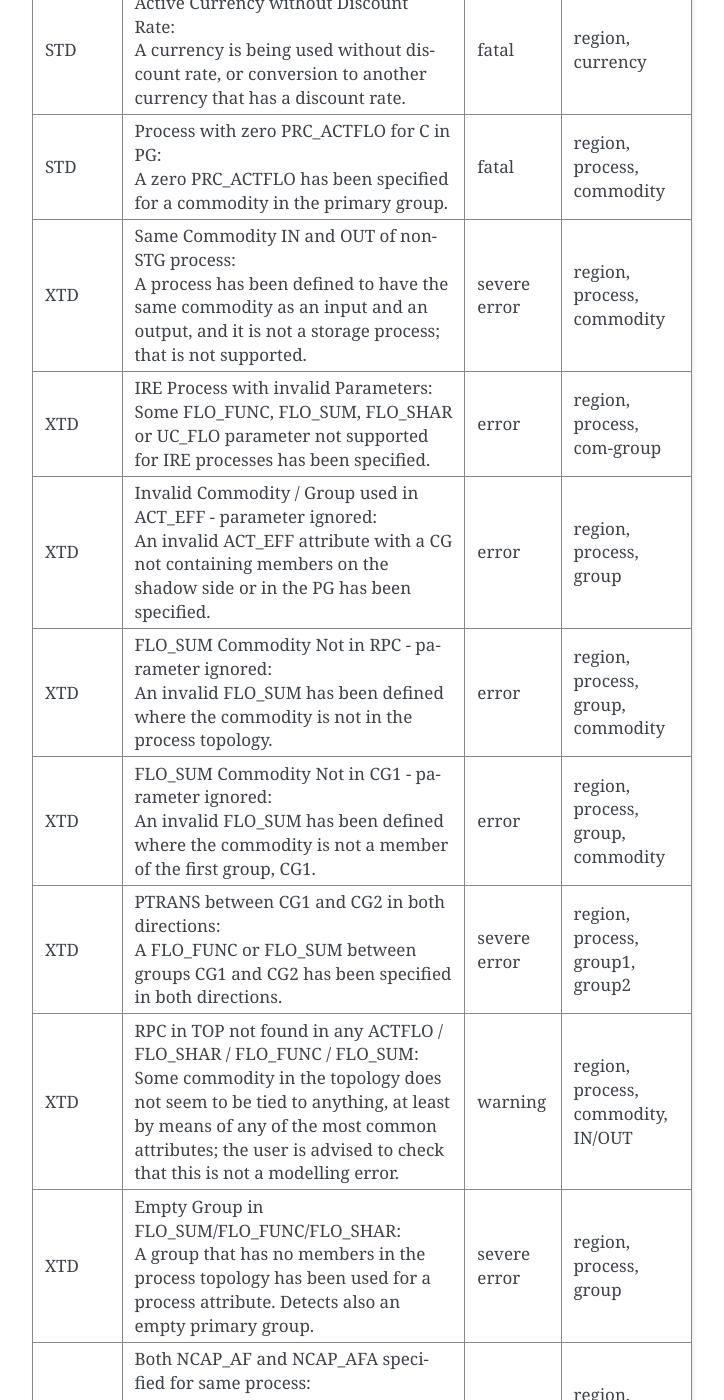
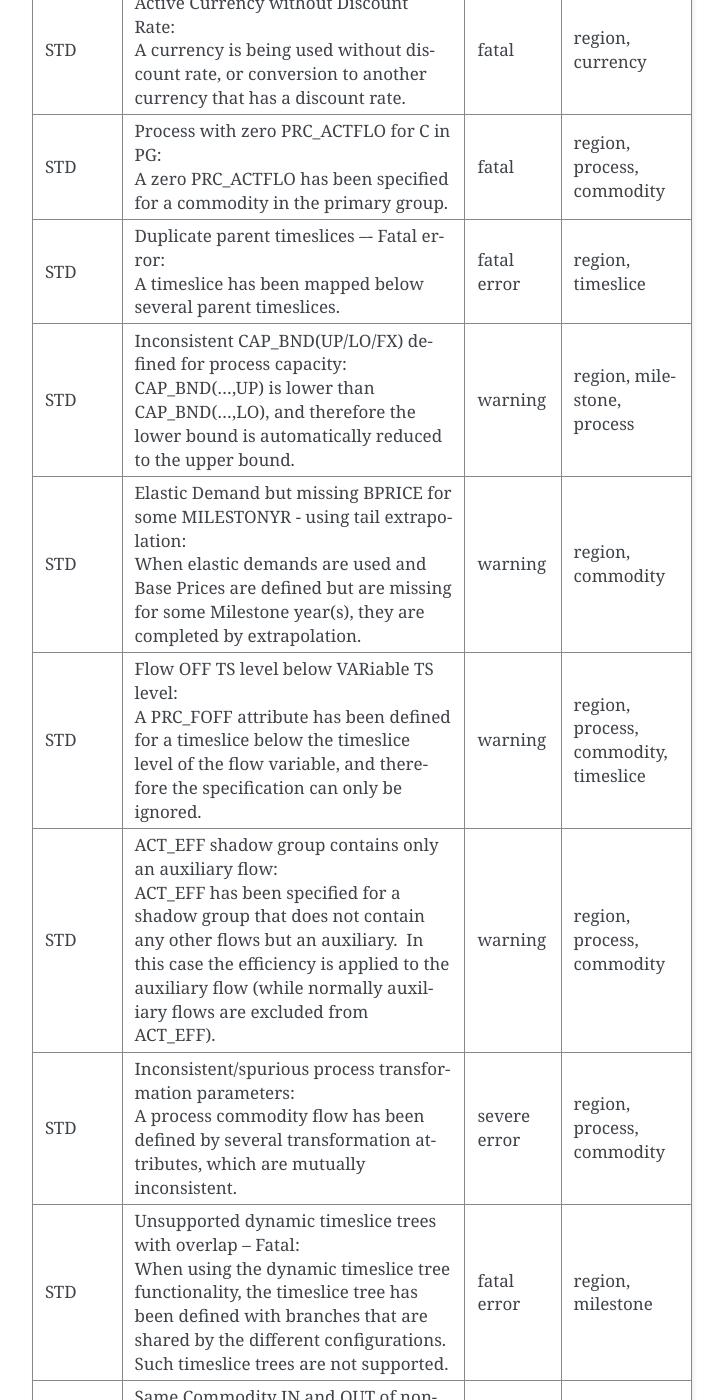
Before and after one commit to experimentarium/times, a Sphinx documentation site: the page built from docs/part-3/02-model-run.md, in a window 1280 px wide and 1400 px high, scrolled down 26238 px. Shown: the whole window, without its empty margins (388-1112 px from the left). Built offline with Sphinx 7.4.7, drawn with Linux system fonts in a browser that asks for light colours; some of the changed text lies outside the part shown.

Commit message:
Update the QA table inline with v 4.8.0 (#29)

````diff
--- a/docs/part-3/02-model-run.md
+++ b/docs/part-3/02-model-run.md
@@ -330,9 +330,9 @@ In addition, as discussed in Section 3.10, there are a number of switches that c
 
 ### QA check report (LOG)
 
-In order to assist the user with identifying accidental modelling errors, a number of sanity checks are done by the model generator. If incorrect or suspicious specifications are found in these checks, a message is written in a text file named QA_CHECK.LOG, in the working folder. The checks implemented in TIMES Version 3.9.3 are listed in {numref}`times-qa-checks`. The "Log entry" column shows the identification given for each suspicious specification.
+In order to assist the user with identifying accidental modelling errors, a number of sanity checks are done by the model generator. If incorrect or suspicious specifications are found in these checks, a message is written in a text file named QA_CHECK.LOG, in the working folder. The checks implemented in TIMES Version 4.8.0 are listed in {numref}`times-qa-checks`. The "Log entry" column shows the identification given for each suspicious specification.
 
-```{list-table} TIMES Quality Assurance Checks (as of Version 4.4.0)
+```{list-table} TIMES Quality Assurance Checks (as of Version 4.8.0)
 :name: times-qa-checks
 :header-rows: 1
 
@@ -525,6 +525,41 @@ In order to assist the user with identifying accidental modelling errors, a numb
   <br>A zero PRC_ACTFLO has been specified for a commodity in the primary group.
   - fatal
   - region, process, commodity
+* - STD
+  - Duplicate parent timeslices –- Fatal error:
+  <br>A timeslice has been mapped below several parent timeslices.
+  - fatal error
+  - region, timeslice
+* - STD
+  - Inconsistent CAP_BND(UP/LO/FX) defined for process capacity:
+  <br>CAP_BND(…,UP) is lower than CAP_BND(…,LO), and therefore the lower bound is automatically reduced to the upper bound.
+  - warning
+  - region, milestone, process
+* - STD
+  - Elastic Demand but missing BPRICE for some MILESTONYR - using tail extrapolation:
+  <br>When elastic demands are used and Base Prices are defined but are missing for some Milestone year(s), they are completed by extrapolation.
+  - warning
+  - region, commodity
+* - STD
+  - Flow OFF TS level below VARiable TS level:
+  <br>A PRC_FOFF attribute has been defined for a timeslice below the timeslice level of the flow variable, and therefore the specification can only be ignored.
+  - warning
+  - region, process, commodity, timeslice
+* - STD
+  - ACT_EFF shadow group contains only an auxiliary flow:
+  <br>ACT_EFF has been specified for a shadow group that does not contain any other flows but an auxiliary.  In this case the efficiency is applied to the auxiliary flow (while normally auxiliary flows are excluded from ACT_EFF).
+  - warning
+  - region, process, commodity
+* - STD
+  - Inconsistent/spurious process transformation parameters:
+  <br>A process commodity flow has been defined by several transformation attributes, which are mutually inconsistent.
+  - severe error
+  - region, process, commodity
+* - STD
+  - Unsupported dynamic timeslice trees with overlap -- Fatal:
+  <br> When using the dynamic timeslice tree functionality, the timeslice tree has been defined with branches that are shared by the different configurations. Such timeslice trees are not supported.
+  - fatal error
+  - region, milestone
 * - XTD
   - Same Commodity IN and OUT of non-STG process:
   <br>A process has been defined to have the same commodity as an input and an output, and it is not a storage process; that is not supported.
@@ -600,6 +635,11 @@ In order to assist the user with identifying accidental modelling errors, a numb
   <br>A CHP process is found with no electricity commodity in the PG.
   - warning
   - region, process
+* - XTD
+  - Standard Flow Process with invalid Attributes:
+  <br>A standard process has IRE qualification or UC_IRE parameters.
+  - warning
+  - region, process
 ```
 
 ## Errors and their resolution
@@ -622,7 +662,9 @@ Most commonly errors are encountered during the solve process, resulting in an i
 To identify the cause of a solve error, if using CPLEX the user can activate the Infeasibility Finder (set in the CPLEX.OPT as default (via the IIS command) in VEDA-FE Case Manager or said file distributed with ANSWER). The CPLEX Infeasibility Finder will identify the explicit row/columns corresponding to the first infeasibility encountered and list the conflict involved in the \<Case\>.LST file, such as shown here where the electricity balance equation can't be satisfied (due
 to a limit being imposed on the first year electric grid capacity that is too small).
 
-![](assets/image20.png)
+```
+Implied bounds make row 'EQG_COMBAL('STARTER'.2013.'ELCD'.'FAD')' infeasible.
+```
 
 This helps with tracking down the culprit, but the user still needs to figure out why the problem occurred. When using a solver other than CPLEX, or if the Infeasibility Finder is not activated, then the solution dump will be tagged for all the potentially interrelated model variables/equations that were not in equilibrium at the time the solve stopped. The user can find these by searching the LST file for the string \"INFES\".
 
````
Also changed, not shown: docs/part-3/assets/image20.png (deleted).
